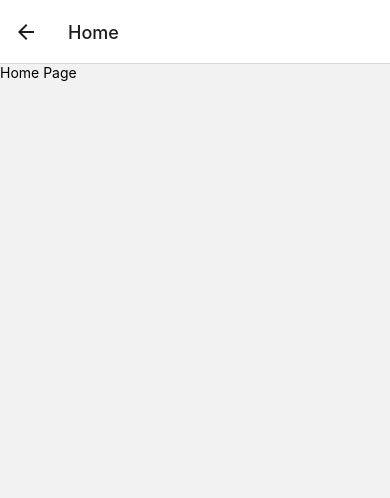
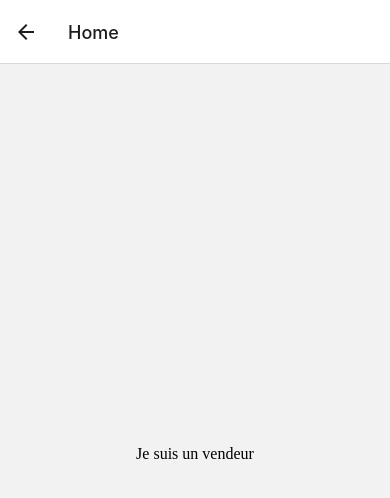
Before and after one commit to MaksymY/letsBookIt, a React Native app: screen /Home in a window 390 px wide. Shown: the top 498 px of the page. Built offline with nearby package versions, Linux system fonts and the light colour scheme.

Commit message:
add context isSeller

```diff
--- a/App.tsx
+++ b/App.tsx
@@ -1,6 +1,7 @@
 import React from 'react';
 import { NavigationContainer } from '@react-navigation/native';
 import { createStackNavigator } from '@react-navigation/stack';
+import { AppContextProvider } from './context';
 import Login from './src/pages/login';
 import Home from './src/pages/home';
 
@@ -8,12 +9,14 @@ const Stack = createStackNavigator();
 
 const App = () => {
   return (
+    <AppContextProvider>
       <NavigationContainer>
         <Stack.Navigator initialRouteName="Login">
           <Stack.Screen name="Login" component={Login} options={{ title: 'Login' }}/>
           <Stack.Screen name="Home" component={Home} options={{ title: 'Home' }}/>
         </Stack.Navigator>
       </NavigationContainer>
+    </AppContextProvider>
   );
 };
 
--- /dev/null
+++ b/context.tsx
@@ -0,0 +1,25 @@
+import React, { createContext, useState } from 'react';
+
+interface AppContextInterface {
+  isSeller: boolean;
+  setIsSeller: React.Dispatch<React.SetStateAction<boolean>>;
+}
+
+export const AppContext = createContext<AppContextInterface>({
+  isSeller: false,
+  setIsSeller: () => {},
+});
+
+interface Props {
+  children: React.ReactNode;
+}
+
+export const AppContextProvider = ({ children }: Props) => {
+  const [isSeller, setIsSeller] = useState(true);
+
+  return (
+    <AppContext.Provider value={{ isSeller, setIsSeller }}>
+      {children}
+    </AppContext.Provider>
+  );
+};
--- a/src/organisms/forms.tsx
+++ b/src/organisms/forms.tsx
@@ -39,6 +39,7 @@ const LoginForm = () => {
     const path = isSelected ? "register" : "login";
     const data = isSelected ? payload_account : payload_login;
     postRegister(data, path);
+    navigation.navigate('Home');
   };
 
   const renderForm = () => {
--- a/src/pages/home.tsx
+++ b/src/pages/home.tsx
@@ -1,11 +1,22 @@
-import React from 'react';
+import React, { useContext } from 'react';
 import { View, Text } from 'react-native';
+import { AppContext } from '../../context';
+import PageContainer from '../templates/page_container';
 
 const Home = () => {
+const { isSeller } = useContext(AppContext);
+
   return (
-    <View>
-      <Text>Home Page</Text>
-    </View>
+    <PageContainer>
+        {
+        isSeller ?
+            <View>Je suis un vendeur</View>
+            //ici la liste de mes boutiques
+        :
+            <View>Je ne suis pas un vendeur</View>
+            //ici la liste de mes reservations
+        }
+    </PageContainer>
   );
 };
 
```
Lines whose indentation alone changed are shown as unchanged.
